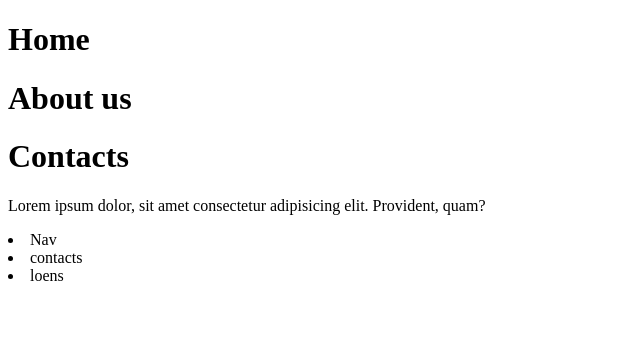
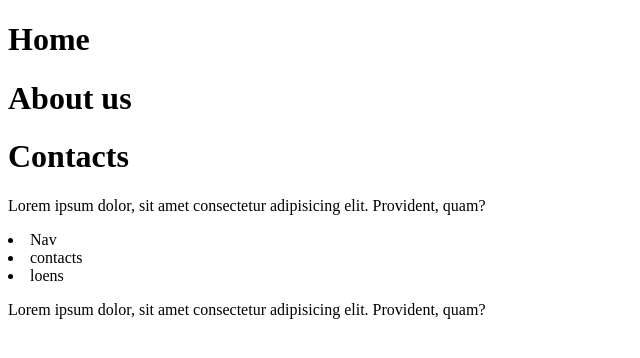
Before and after one commit to LandryTdoul/levis, a plain HTML site: page index.html in a window 1280 px wide. Shown: the whole page, without its empty margins (0-640 px from the left). Drawn offline with Linux system fonts and the light colour scheme.

Commit message:
Update index.html

```diff
--- a/index.html
+++ b/index.html
@@ -17,5 +17,7 @@
             <li>contacts</li>
             <li>loens</li>
         </footer>
+    <p>Lorem ipsum dolor, sit amet consectetur
+        adipisicing elit. Provident, quam?</p>
 </body>
 </html>
```
